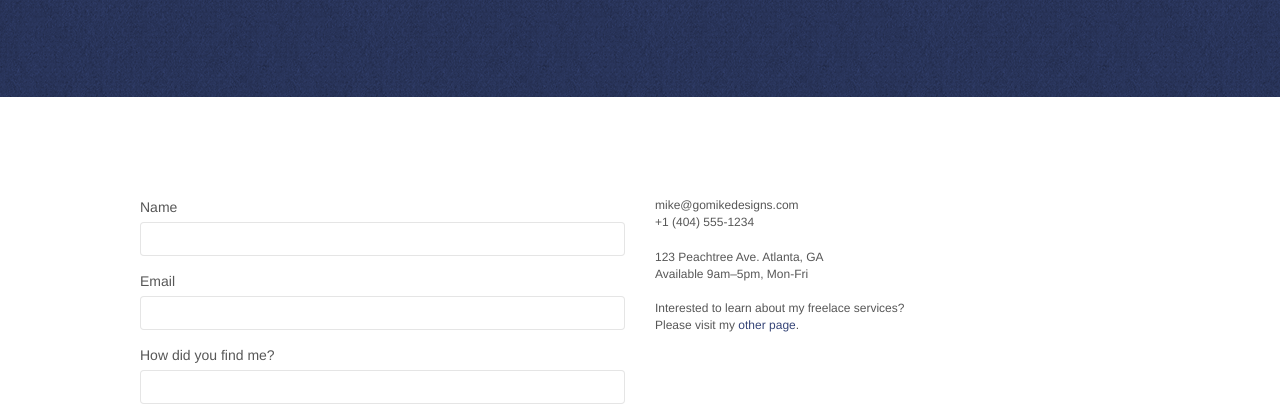
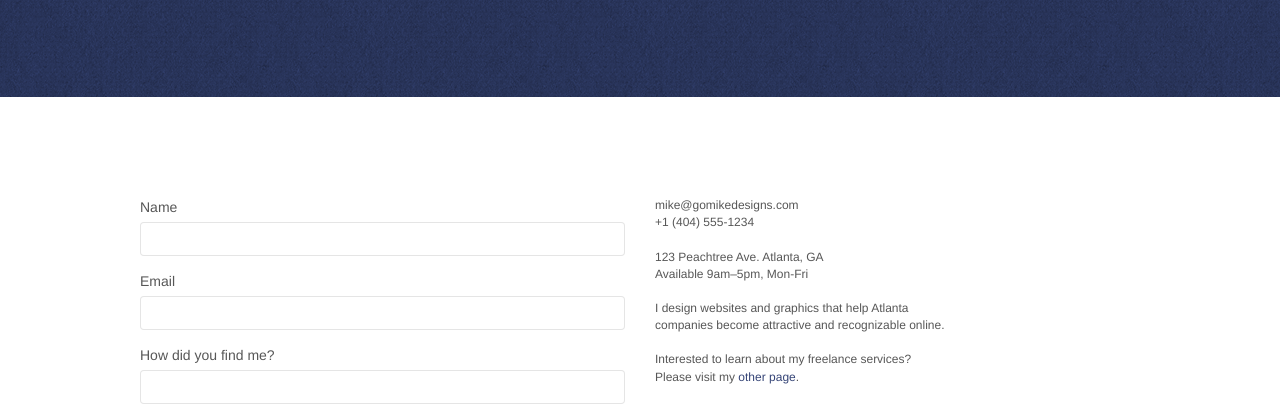
Before and after one commit to basiltime/project4, a plain HTML site: page page2.html in a window 1280 px wide. Shown: the part 311-727 px from the top of the page. Drawn offline with nearby package versions, Linux system fonts and the light colour scheme; files that its build step writes are made by us from their sources; a script that the page names is missing.

Commit message:
Added company description to page2.html to accompany the address and contact information.

```diff
--- a/page2.html
+++ b/page2.html
@@ -110,7 +110,7 @@
 			</div>
 			<div class="col-sm-6">
 				<p>
-					mike@gomikedesigns.com<br>+1 (404) 555-1234<br> <br>123 Peachtree Ave. Atlanta, GA<br>Available 9am–5pm, Mon-Fri <br> <br>Interested to learn about my freelace services? <br>Please visit my&nbsp;<a class="ltc-atomic-tangerine" href="index.html">other page</a>.
+					mike@gomikedesigns.com<br>+1 (404) 555-1234<br> <br>123 Peachtree Ave. Atlanta, GA<br>Available 9am–5pm, Mon-Fri <br> <br> I design websites and graphics that help Atlanta <br>companies become attractive and recognizable online. <br> <br> Interested to learn about my freelance services? <br>Please visit my&nbsp;<a class="ltc-atomic-tangerine" href="index.html">other page</a>.
 				</p>
 			</div>
 		</div>
```
